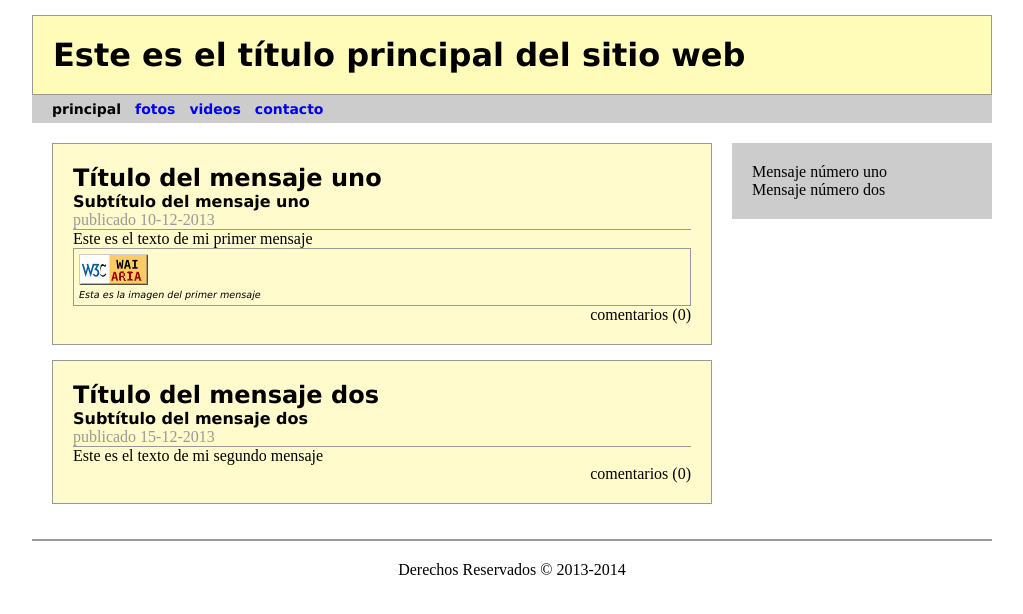
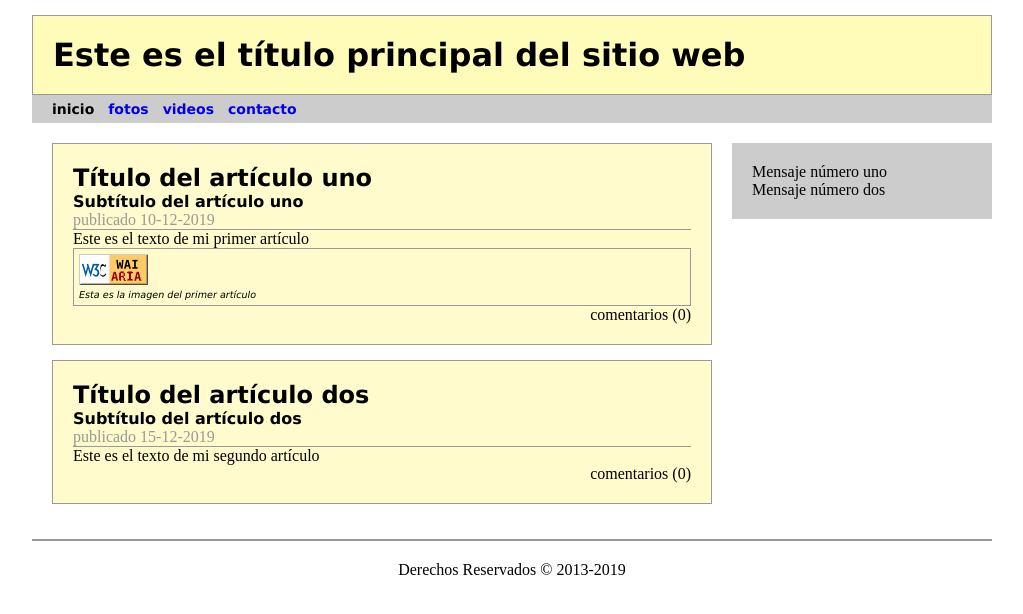
Before and after one commit to eniun/diw, a plain HTML site: page index.html in a window 1280 px wide. Shown: the whole page, without its empty margins (128-1151 px from the left). Drawn offline with Linux system fonts and the light colour scheme.

Commit message:
Cambio mensaje por artículo

```diff
--- a/index.html
+++ b/index.html
@@ -14,7 +14,7 @@
     </header>
     <nav>
         <ul>
-            <li>principal</li>
+            <li>inicio</li>
             <li><a href=”#”>fotos</a></li>
             <li><a href=”#”>videos</a></li>
             <li><a href=”#”>contacto</a></li>
@@ -23,14 +23,14 @@
     <section>
         <article>
             <div class="article_header">
-                <h2>Título del mensaje uno</h2>
-                <h3>Subtítulo del mensaje uno</h3>
-                <p class="time">publicado 10-12-2013</p>
+                <h2>Título del artículo uno</h2>
+                <h3>Subtítulo del artículo uno</h3>
+                <p class="time">publicado 10-12-2019</p>
             </div>
-            <p>Este es el texto de mi primer mensaje</p>
+            <p>Este es el texto de mi primer artículo</p>
             <div class="figure">
                 <img src="imgs/figure1.png" alt="W3C WAI-ARIA">
-                <p class="figcaption">Esta es la imagen del primer mensaje</p>
+                <p class="figcaption">Esta es la imagen del primer artículo</p>
              </div>
             <div class="article_footer">
                 <p>comentarios (0)</p>
@@ -38,11 +38,11 @@
         </article>
         <article>
             <div class="article_header">
-                <h2>Título del mensaje dos</h2>
-                <h3>Subtítulo del mensaje dos</h3>
-                <p class="time">publicado 15-12-2013</p>
+                <h2>Título del artículo dos</h2>
+                <h3>Subtítulo del artículo dos</h3>
+                <p class="time">publicado 15-12-2019</p>
             </div>
-            <p>Este es el texto de mi segundo mensaje</p>
+            <p>Este es el texto de mi segundo artículo</p>
             <div class="article_footer">
                 <p>comentarios (0)</p>
             </div>
@@ -53,7 +53,7 @@
         <blockquote>Mensaje número dos</blockquote>
     </aside>
     <footer>
-        <p>Derechos Reservados &copy; 2013-2014</p>
+        <p>Derechos Reservados &copy; 2013-2019</p>
     </footer>
 </div>
 </body>
```
